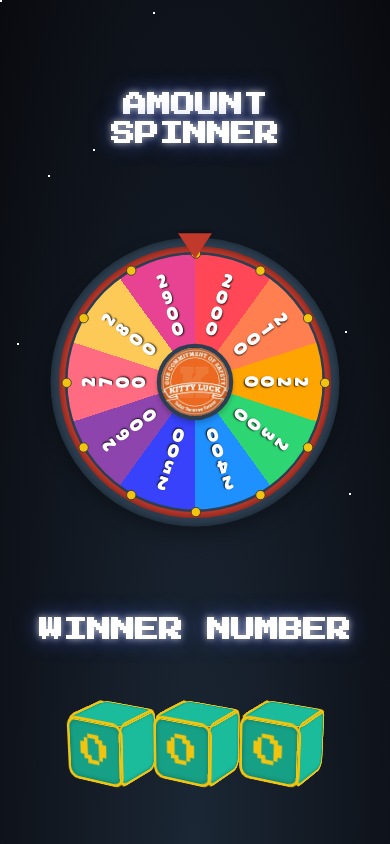
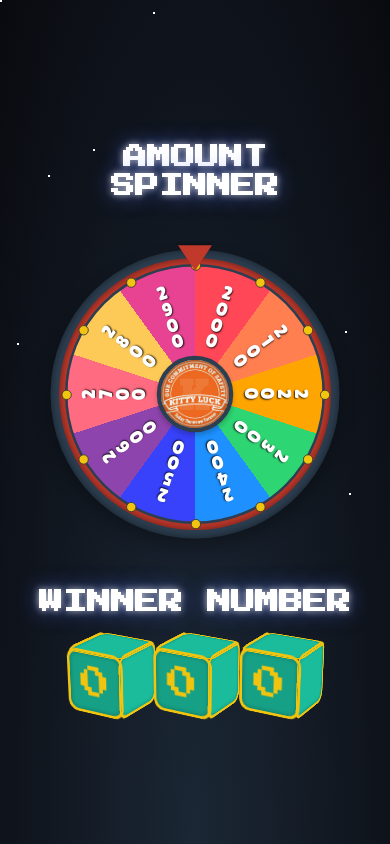
Before and after one commit to Pushpak003/Spinner, a React (Vite) app: page / in a window 390 px wide. Built offline with nearby package versions, Linux system fonts and the light colour scheme.

Commit message:
fixed spacing so that can fully rendered in phone

```diff
--- a/src/App.css
+++ b/src/App.css
@@ -3,21 +3,24 @@
 @import url('https://fonts.googleapis.com/css2?family=Comfortaa:wght@500&display=swap');
 @import url('https://fonts.googleapis.com/css2?family=Press+Start+2P&display=swap');
 
-/* --- SCROLL FIX START --- */
 body {
-    /* Naya Gradient Background: dark blue se black */
     background: radial-gradient(ellipse at bottom, #1B2735 0%, #090A0F 100%);
     color: #c9d1d9;
-    /* height ko min-height se badal diya taaki body content ke hisaab se grow kar sake */
     min-height: 100vh;
-    /* Sirf horizontal scroll ko roka hai, vertical scroll ab kaam karega */
     overflow-x: hidden;
 }
-/* --- SCROLL FIX END --- */
 
+#root {
+    width: 100%;
+    max-width: 600px;
+    margin: 0 auto;
+    display: flex;
+    justify-content: center;
+    position: relative;
+    z-index: 2;
+}
 
-/* --- STARFIELD ANIMATION (3 Layers) --- */
-/* Layer 1: Chhote, tez stars */
+/* --- STARFIELD ANIMATION --- */
 body::before {
     content: '';
     position: absolute;
@@ -28,11 +31,9 @@ body::before {
     background: white;
     box-shadow: 369px 1318px #FFF, 1331px 1944px #FFF, 839px 1383px #FFF, 128px 1056px #FFF, 1308px 599px #FFF, 808px 439px #FFF, 59px 1581px #FFF, 1428px 1017px #FFF, 1515px 125px #FFF, 1279px 163px #FFF, 1530px 487px #FFF, 342px 1380px #FFF, 1876px 1477px #FFF, 136px 973px #FFF, 1864px 1726px #FFF, 1757px 1136px #FFF, 1833px 1481px #FFF, 1514px 1435px #FFF, 127px 1297px #FFF, 1083px 1865px #FFF, 396px 635px #FFF, 1554px 336px #FFF, 1819px 113px #FFF, 1494px 1157px #FFF, 1334px 1563px #FFF, 518px 108px #FFF, 1422px 174px #FFF, 1140px 143px #FFF, 1394px 316px #FFF;
     animation: animateStars 50s linear infinite;
-    /* Stars ko content ke peeche rakhne ke liye */
     z-index: -1;
 }
 
-/* Layer 2: Medium, dheere stars */
 body::after {
     content: '';
     position: absolute;
@@ -43,12 +44,8 @@ body::after {
     background: white;
     box-shadow: 176px 490px #FFF, 153px 12px #FFF, 595px 338px #FFF, 542px 534px #FFF, 48px 175px #FFF, 345px 331px #FFF, 550px 246px #FFF, 482px 421px #FFF, 349px 493px #FFF, 17px 343px #FFF, 962px 1868px #FFF, 1303px 1720px #FFF, 1175px 1146px #FFF, 1184px 576px #FFF, 93px 149px #FFF, 1382px 1222px #FFF, 762px 919px #FFF, 1131px 1916px #FFF;
     animation: animateStars 100s linear infinite;
-    /* Stars ko content ke peeche rakhne ke liye */
     z-index: -1;
 }
-
-/* Layer 3: Bade, sabse dheere stars */
-/* NOTE: Humne #root::before ko hata diya hai kyunki 2 layer stars bhi performance ke liye aachi hai */
 
 @keyframes animateStars {
     from {
@@ -61,27 +58,19 @@ body::after {
 /* --- STARFIELD END --- */
 
 
-#root {
-    width: 100%;
-    max-width: 600px;
-    margin: 0 auto; /* Center mein lane ke liye */
-    display: flex;
-    justify-content: center;
-    position: relative;
-    z-index: 2;
-}
-
-
+/* --- CHANGE HERE --- */
 .app-container {
     display: flex;
     flex-direction: column;
     align-items: center;
-    gap: 3rem;
+    /* Gap kam kar diya hai taaki elements pass aa jayein */
+    gap: 1.5rem;
     width: 100%;
-    padding: 2rem 1rem; /* Upar-neeche aur side mein thoda space */
+    /* Upar aur neeche ka padding bhi kam kar diya hai */
+    padding: 1rem 1rem;
 }
+/* --- CHANGE END --- */
 
-/* ... Baaki saara code (main-title, spinner-container, etc.) same rahega ... */
 
 .main-title {
     font-size: clamp(1.5rem, 5vw, 2.5rem);
@@ -89,6 +78,9 @@ body::after {
     text-shadow: 0 0 7px rgba(255,255,255,0.7), 0 0 21px rgba(82,113,255,0.6);
     text-align: center;
     line-height: 1.2;
+    /* Title ka upar-neeche ka margin bhi kam kar sakte hain */
+    margin-top: 0;
+    margin-bottom: 0;
 }
 
 .spinner-container {
@@ -262,18 +254,14 @@ body::after {
     transform: rotateY(90deg) translateZ(30px);
 }
 
-
 /* --- MOBILE PERFORMANCE FIX --- */
-/* Yeh code mobile par heavy animation band kar dega aur spinner ko chota kar dega */
 @media (max-width: 768px) {
   body::before,
   body::after {
-    /* Animation band kar dega jisse performance behtar hogi */
     animation: none;
   }
 
   .spinner-container {
-    /* Spinner ko thoda chota kar dega taaki choti screen par fit ho jaye */
     transform: scale(0.85);
   }
 }
```
